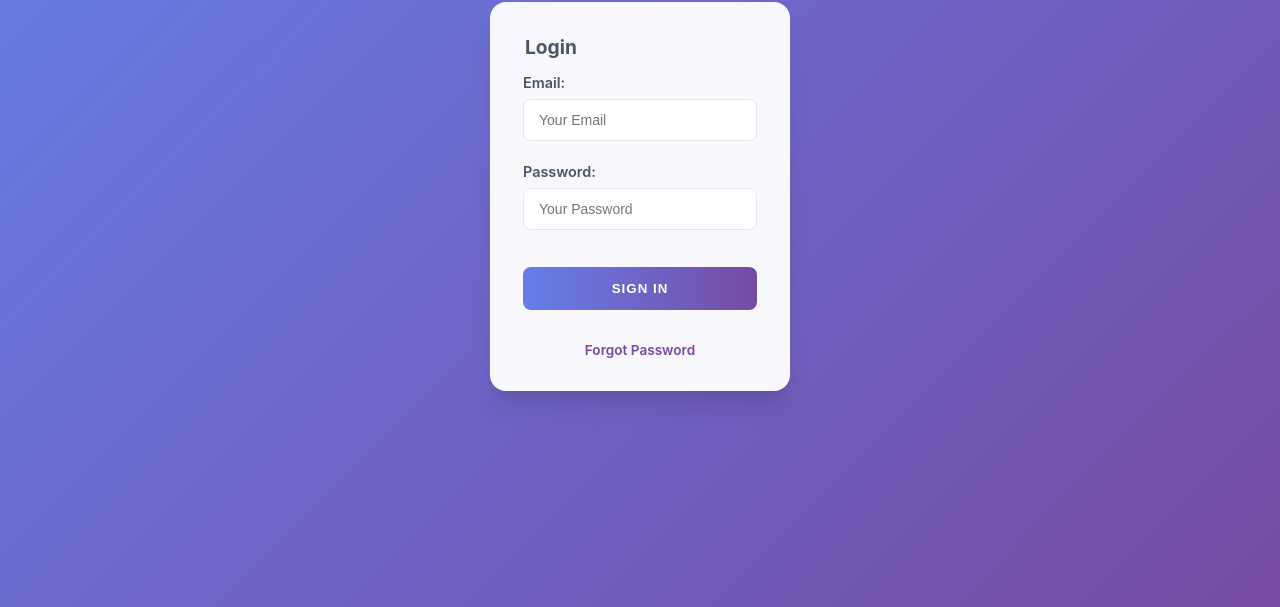
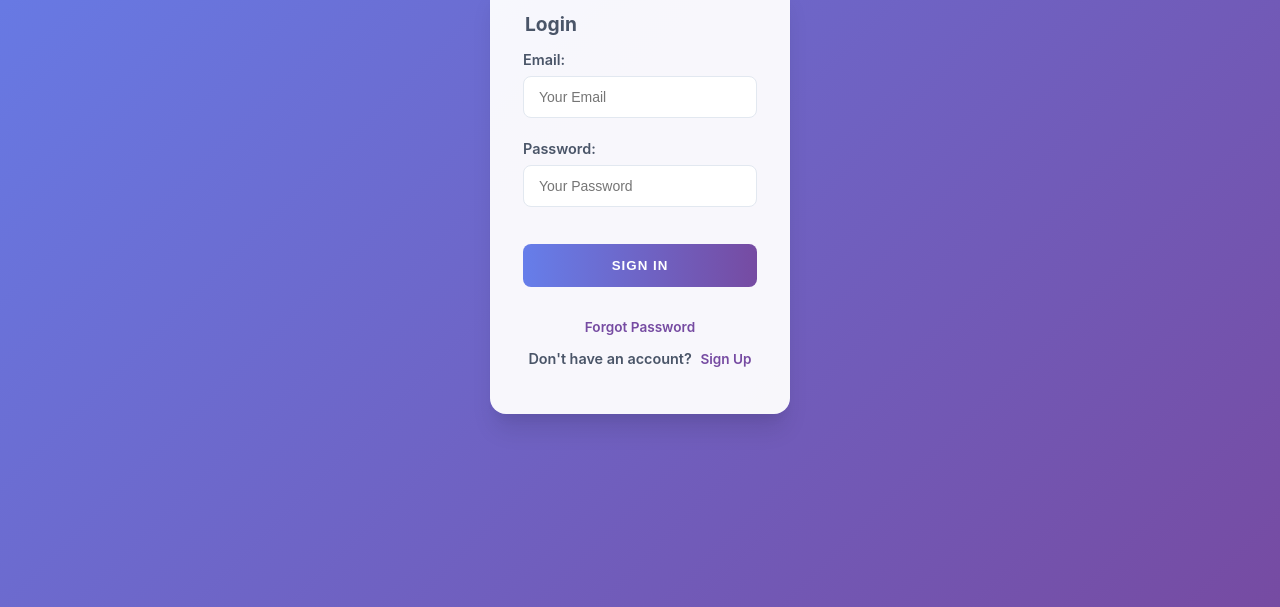
Before and after one commit to rakibunateed/Class-Task-FU_CSE_31, a plain HTML site: page rakibul_itpm/SignIn/SignIn.html in a window 1280 px wide. Shown: the part 193-800 px from the top of the page. Drawn offline with Linux system fonts and the light colour scheme.

Commit message:
updated ui

```diff
--- a/rakibul_itpm/login/Login.css
+++ b/rakibul_itpm/SignIn/SignIn.css
@@ -106,3 +106,19 @@ a {
 a:hover {
     text-decoration: underline;
 }
+.signup-text {
+    text-align: center;
+    font-size: 0.9rem;
+    margin-top: 15px;
+    color: #4a5568;
+}
+
+.signup-text a {
+    display: inline;
+    color: #764ba2;
+    margin-left: 5px;
+}
+
+.signup-text a:hover {
+    text-decoration: underline;
+}
--- a/rakibul_itpm/login/Login.html
+++ b/rakibul_itpm/SignIn/SignIn.html
@@ -4,7 +4,7 @@
     <meta charset="UTF-8" />
     <meta name="viewport" content="width=device-width, initial-scale=1.0" />
     <title>SignIn</title>
-    <link rel="stylesheet" href="Login.css" />
+    <link rel="stylesheet" href="SignIn.css" />
   </head>
 
   <body>
@@ -31,6 +31,10 @@
             <input type="submit" value="Sign In" size="30" />
             &nbsp;&nbsp;&nbsp;&nbsp;
             <a href="">Forgot Password</a>
+
+            <p class="signup-text">
+              Don't have an account? <a href="SignUp.html">Sign Up</a>
+            </p>
           </fieldset>
         </td>
       </tr>
```
Also changed, not shown: rakibul_itpm/signup/SignUp.css (+8 -0 lines), rakibul_itpm/signup/SignUp.html (+3 -1 lines).
